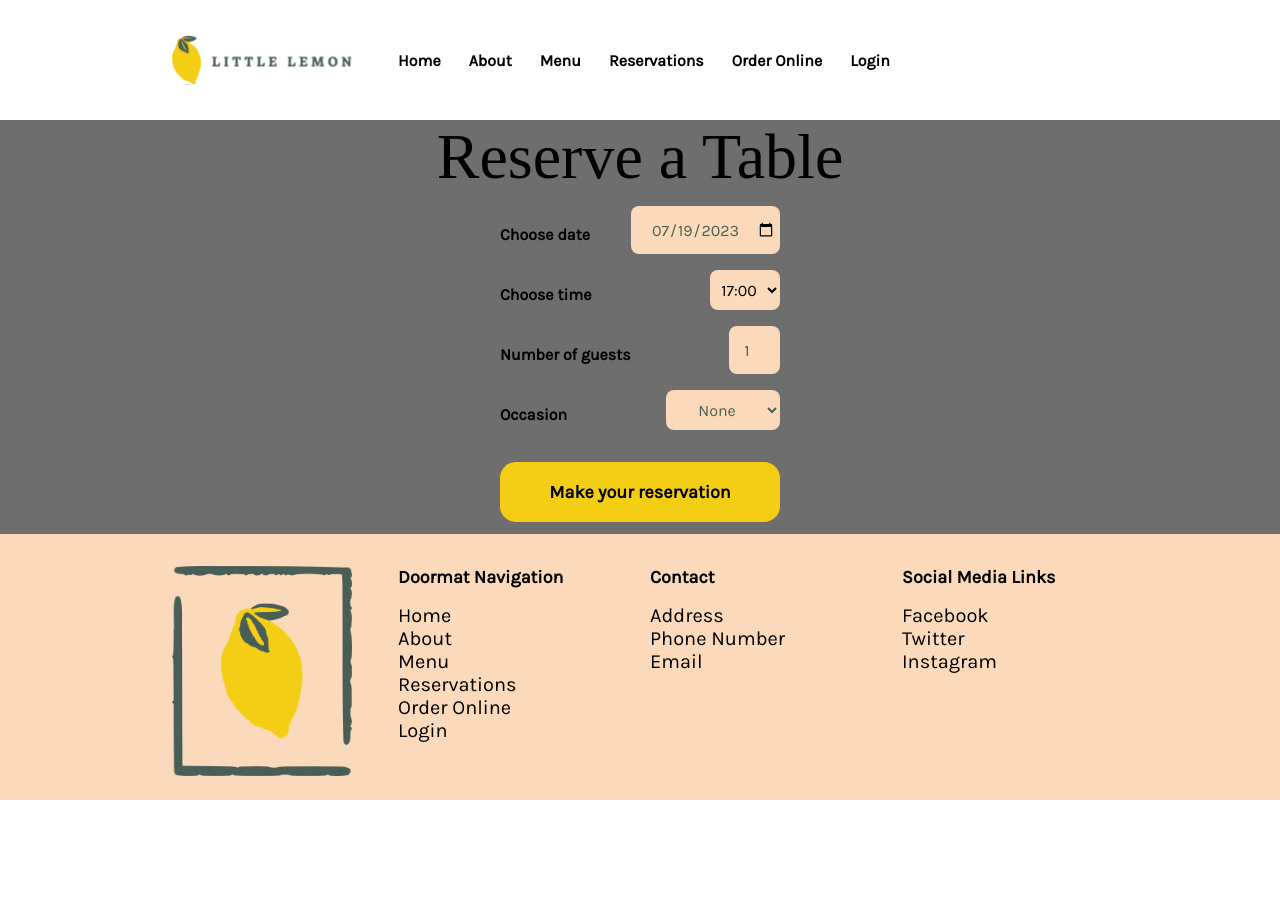
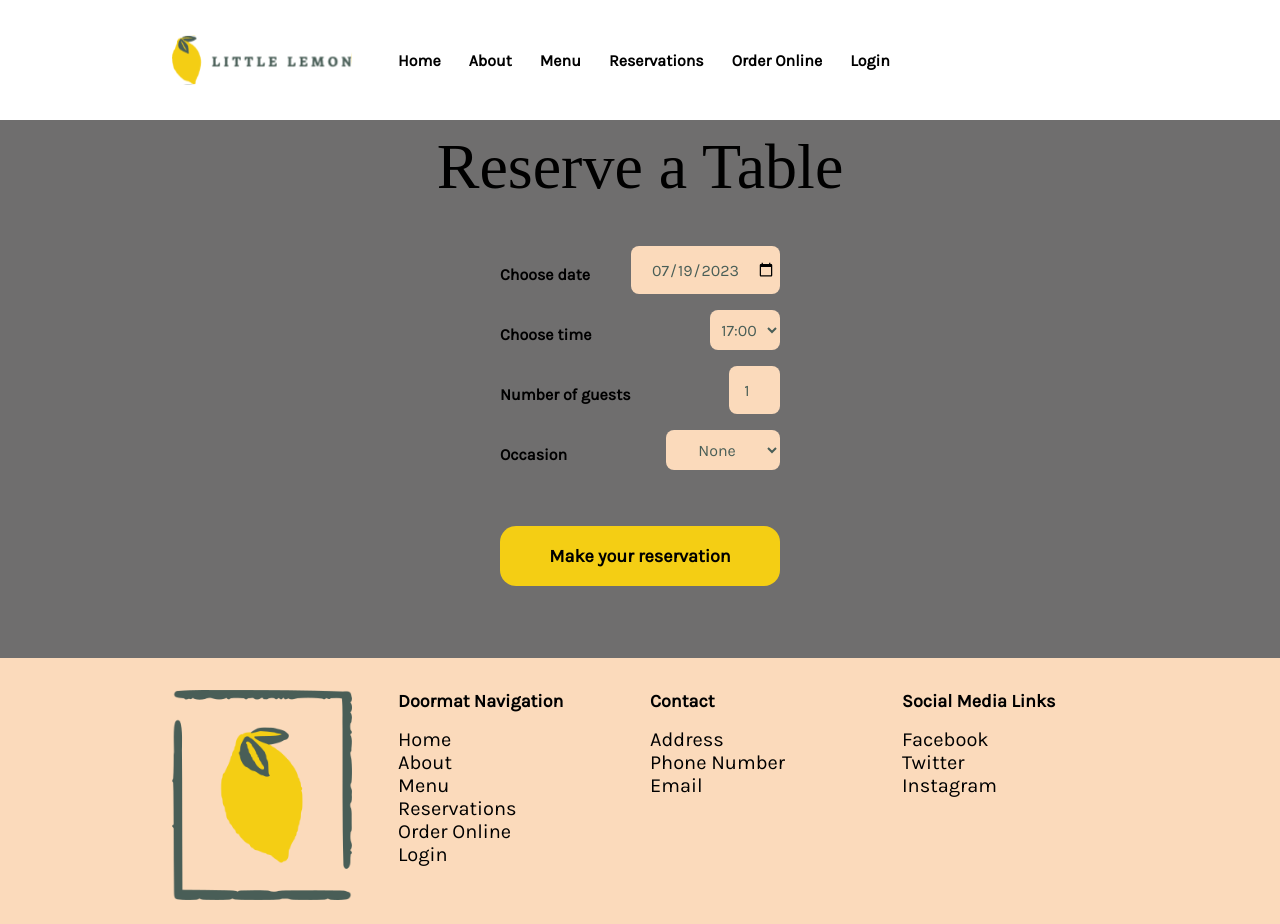
Before and after one commit to CJ-Kaiser/meta-front-end-capstone, a React (Create React App) app: page /booking in a window 1280 px wide. Before the commit the page ends 800 px from the top, so only its background shows below. Built offline with nearby package versions, Linux system fonts and the light colour scheme; a web font is replaced by a local one.

Commit message:
Gave the form some margins.

```diff
--- a/src/components/Booking/BookingForm.js
+++ b/src/components/Booking/BookingForm.js
@@ -35,15 +35,19 @@ function BookingForm({ timesState, submitCallback }) {
                         type="date"
                         name="date"
                         id="res-date"
+                        required
                         value={formInputs.date}
                         onChange={e => dateChanged(e)}
                     />
                 </div>
                 <div className="horizontal">
                     <label htmlFor="res-time" className="sectionCategory">Choose time</label>
-                    <select id="res-time "
+                    <select
+                        className="paragraphText"
+                        id="res-time "
                         name="time"
                         value={formInputs.time}
+                        required
                         onChange={e => setFormInputs({ ...formInputs, time: e.target.value })}
                     >
                         {availableTimes === undefined ? <option>Loading</option>
@@ -64,6 +68,7 @@ function BookingForm({ timesState, submitCallback }) {
                         min="1"
                         max="10"
                         id="guests"
+                        required
                         value={formInputs.people}
                         onChange={e => setFormInputs({ ...formInputs, people: e.target.value })}
                     />
@@ -74,6 +79,7 @@ function BookingForm({ timesState, submitCallback }) {
                         className="paragraphText"
                         name="occasion"
                         id="occasion"
+                        required
                         value={formInputs.occasion}
                         onChange={e => setFormInputs({ ...formInputs, occasion: e.target.value })}
                     >
--- a/src/components/Booking/styles/BookingPage.css
+++ b/src/components/Booking/styles/BookingPage.css
@@ -3,11 +3,14 @@
     flex-direction: column;
     align-items: center;
     background-color: #6F6E6E;
+    padding-bottom: 60px;
 }
 
 .booking .titleWrap {
     width: 100%;
     text-align: center;
+    padding-top: 10px;
+    padding-bottom: 30px;
 }
 
 .formBlock {
@@ -80,5 +83,5 @@ input.btn {
     width: 100%;
     height: 60px;
 
-    margin-top: 16px;
+    margin-top: 40px;
 }
```
